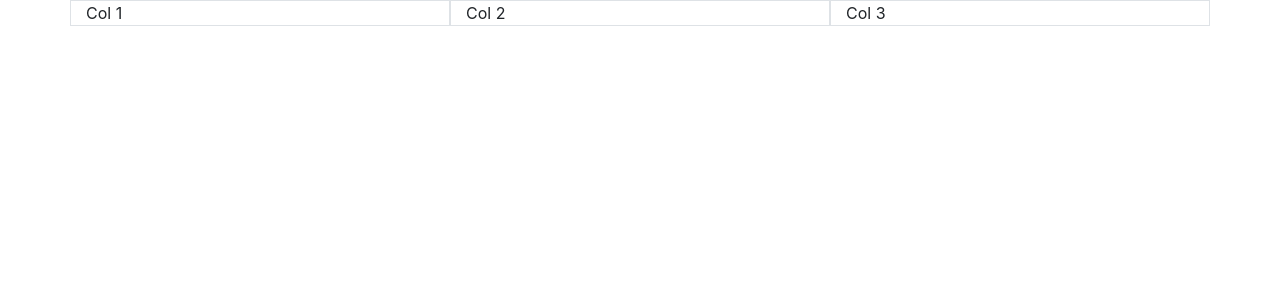
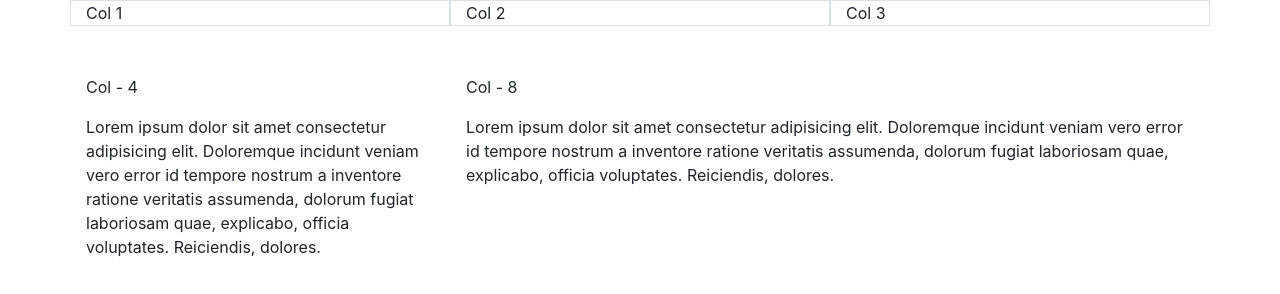
Before and after one commit to Mikela31/web_devalopment.5.1, a plain HTML site: page bootstrap/layouts.html in a window 1280 px wide. Drawn offline with nearby package versions, Linux system fonts and the light colour scheme.

Commit message:
layouts done

```diff
--- a/bootstrap/layouts.html
+++ b/bootstrap/layouts.html
@@ -25,6 +25,18 @@
         </div>
 
     </div>
+
+    <div class="row mt-5">
+        <div class="col-4 border border-white">
+            <p>Col - 4</p>
+            <p>Lorem ipsum dolor sit amet consectetur adipisicing elit. Doloremque incidunt veniam vero error id tempore nostrum a inventore ratione veritatis assumenda, dolorum fugiat laboriosam quae, explicabo, officia voluptates. Reiciendis, dolores.</p>
+        </div>
+
+        <div class="col - 8 border border-white">
+            <p>Col - 8</p>
+            <p>Lorem ipsum dolor sit amet consectetur adipisicing elit. Doloremque incidunt veniam vero error id tempore nostrum a inventore ratione veritatis assumenda, dolorum fugiat laboriosam quae, explicabo, officia voluptates. Reiciendis, dolores.</p>
+        </div>
+    </div>
 </div>
 
 
```
